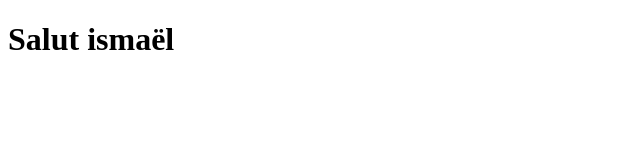
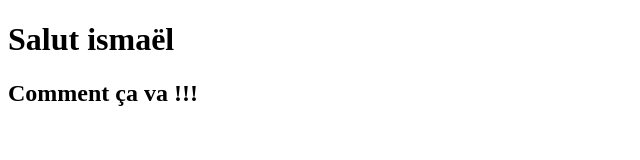
Before and after one commit to zephir73/helloWorld, a plain HTML site: page index.html in a window 1280 px wide. Shown: the whole page, without its empty margins (0-640 px from the left). Drawn offline with Linux system fonts and the light colour scheme.

Commit message:
ajouter h2

```diff
--- a/index.html
+++ b/index.html
@@ -8,5 +8,6 @@
 </head>
 <body>
     <h1>Salut ismaël</h1>
+    <h2>Comment ça va !!!</h2>
 </body>
 </html>
```
